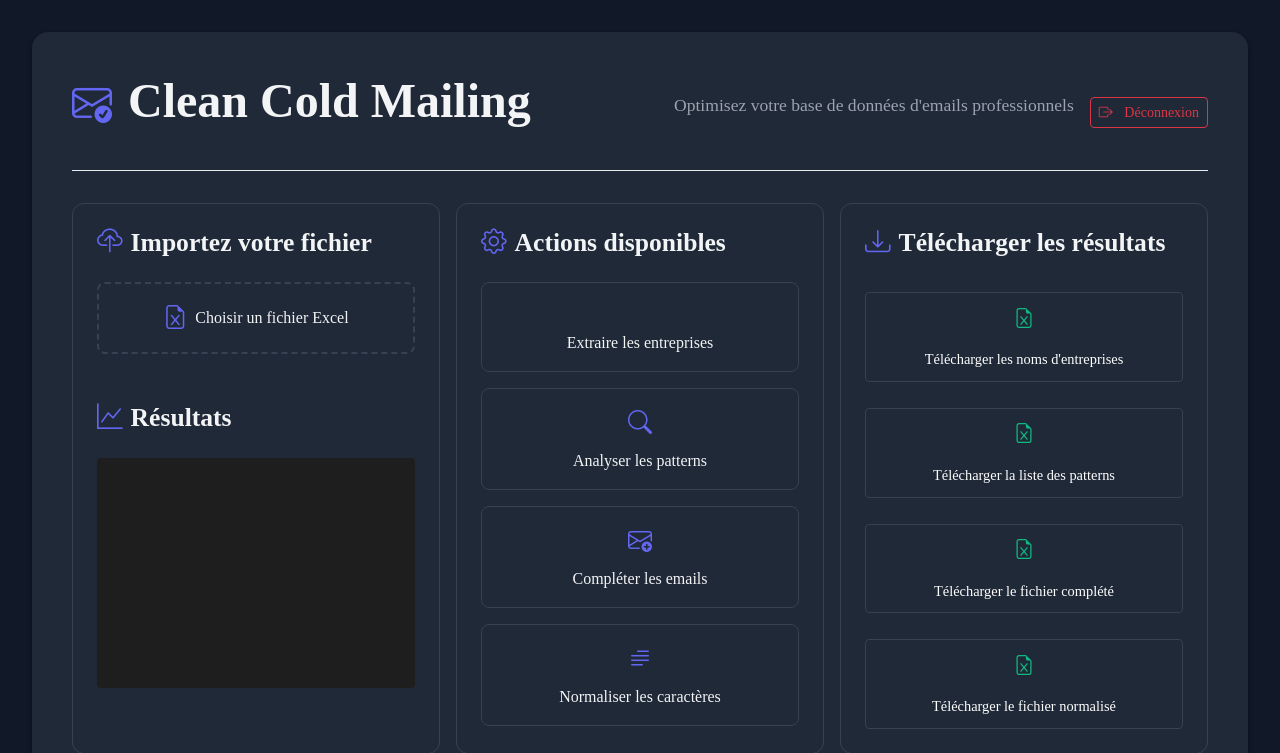
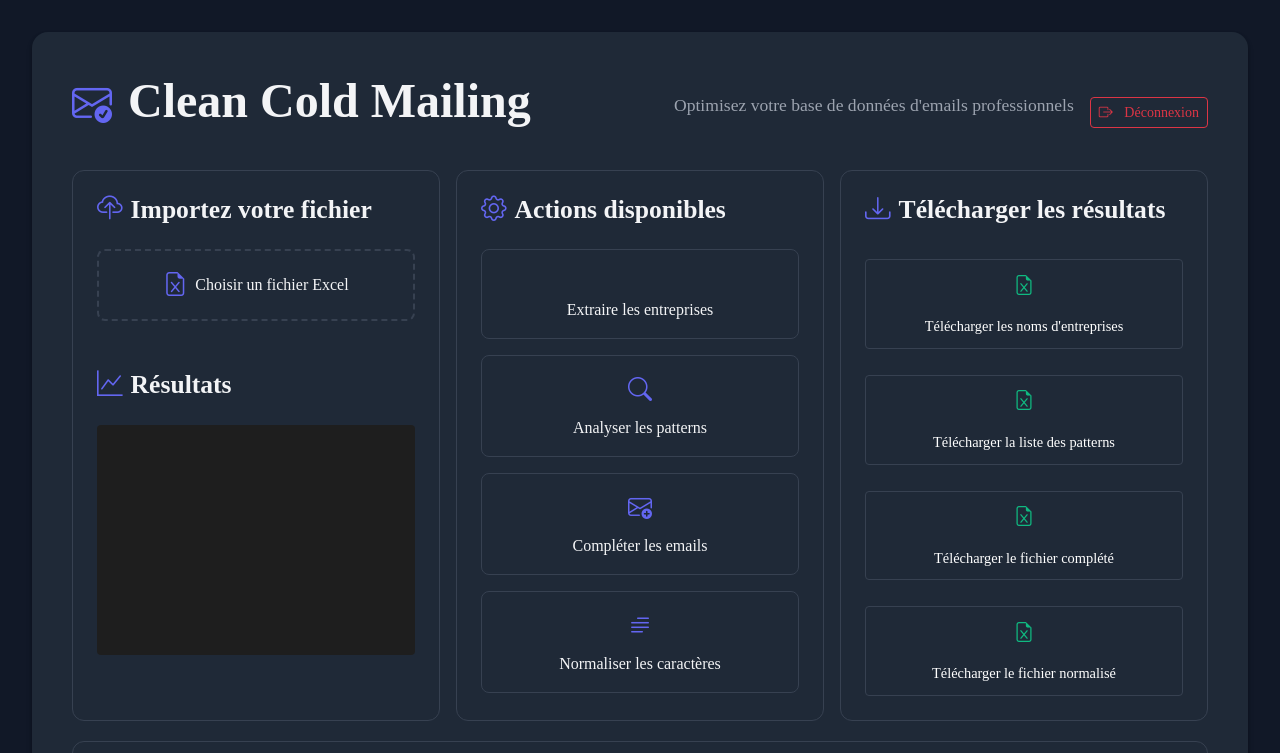
Before and after one commit to Maxen-Kimi/Clean-cold-mailing, a Flask app: page / in a window 1280 px wide. Shown: the top 753 px of the page. Run offline with Flask 3, Linux system fonts and the light colour scheme; a user stored in the database is signed in; some libraries are stand-ins or nearby versions.

Commit message:
Ajustement margin bottom

```diff
--- a/static/css/style.css
+++ b/static/css/style.css
@@ -46,9 +46,7 @@ body {
     display: flex;
     justify-content: space-between;
     align-items: center;
-    margin-bottom: 2rem;
-    padding-bottom: 1rem;
-    border-bottom: 1px solid #e9ecef;
+    margin-bottom: 1rem;
 }
 
 .header-actions {
```
